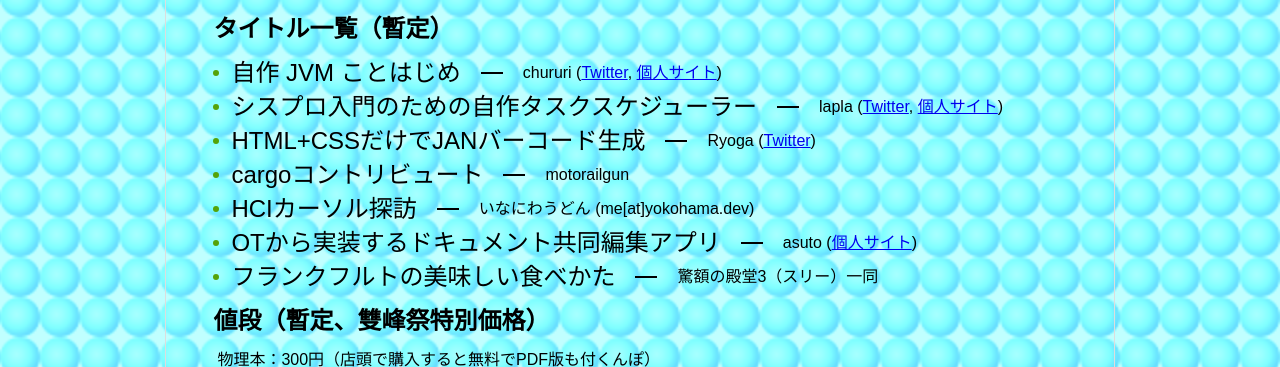
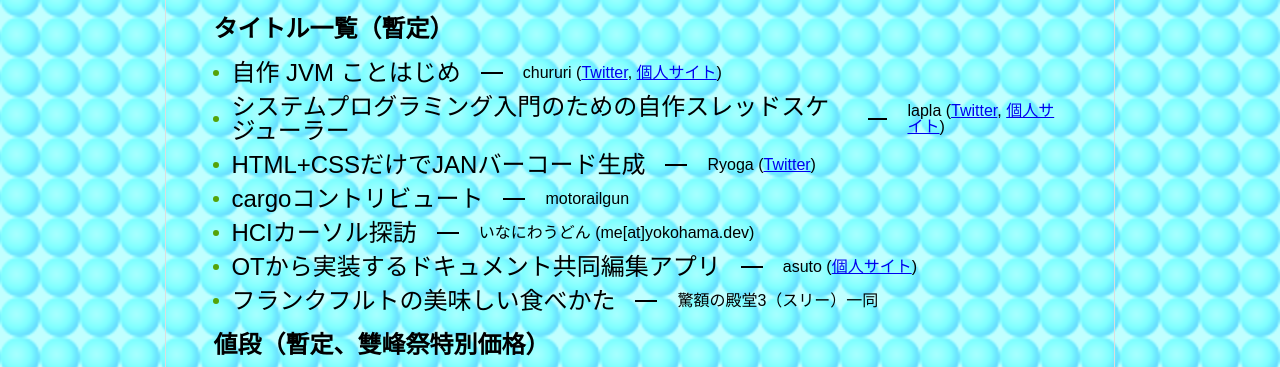
Before and after one commit to kyogaku-dendo/kyogaku-dendo-3, a website: page doujin25.html in a window 1280 px wide. Shown: the part 303-670 px from the top of the page. Drawn offline with Linux system fonts and the light colour scheme; files that its build step writes are made by us from their sources; files whose address does not match are found by name.

Commit message:
update title

```diff
--- a/doujin25.html
+++ b/doujin25.html
@@ -494,7 +494,7 @@
                     </li>
                     <li class="article">
                         <div class="title">
-                            シスプロ入門のための自作タスクスケジューラー
+                            システムプログラミング入門のための自作スレッドスケジューラー
                         </div>
                         <div class="bar"></div>
                         <div class="author">
```
